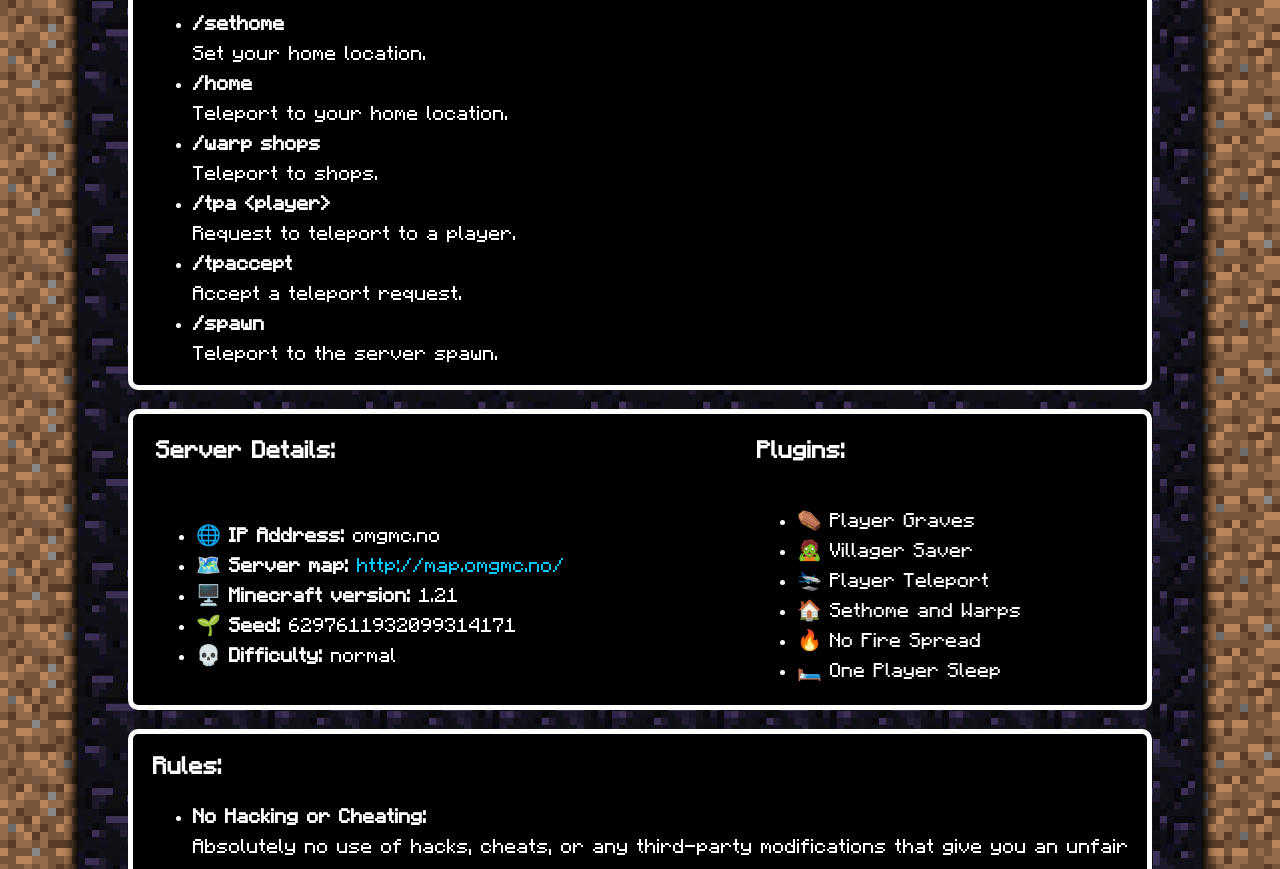
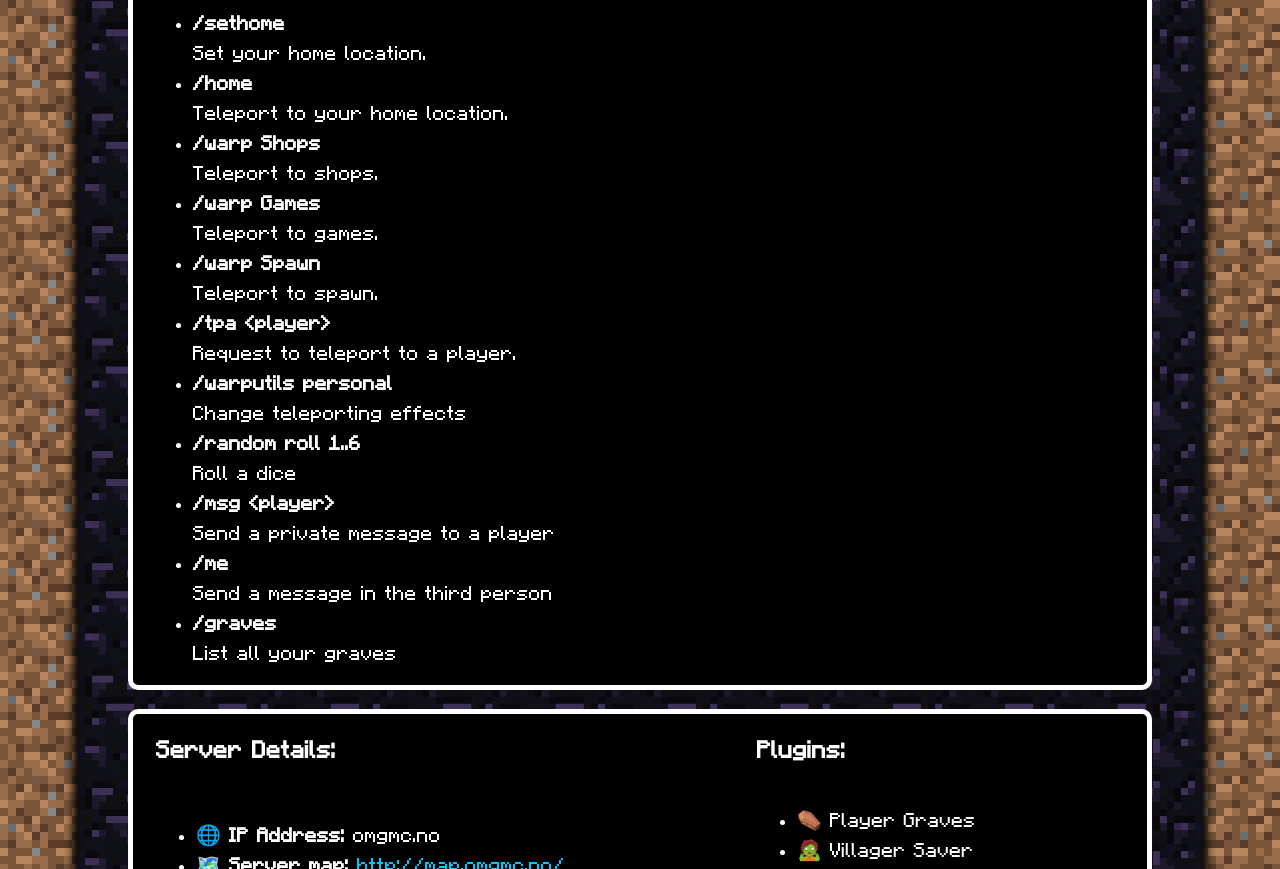
Before and after one commit to Sspect/web_omgmc.no, a plain HTML site: page index.html in a window 1280 px wide. Shown: the part 480-1349 px from the top of the page. Drawn offline with Linux system fonts and the light colour scheme.

Commit message:
new commands
after the fabric migaration several commands were changed

```diff
--- a/index.html
+++ b/index.html
@@ -45,10 +45,23 @@
             <ul>
                 <li><strong>/sethome</strong> <br>Set your home location.</li>
                 <li><strong>/home</strong> <br>Teleport to your home location.</li>
-                <li><strong>/warp shops</strong> <br>Teleport to shops.</li>
+                <li><strong>/warp Shops</strong> <br>Teleport to shops.</li>
+                <li><strong>/warp Games</strong> <br>Teleport to games.</li>
+                <li><strong>/warp Spawn</strong> <br>Teleport to spawn.</li>
                 <li><strong>/tpa &lt;player&gt;</strong> <br>Request to teleport to a player.</li>
-                <li><strong>/tpaccept</strong> <br>Accept a teleport request.</li>
-                <li><strong>/spawn</strong> <br>Teleport to the server spawn.</li>
+                <li><strong>/warputils personal</strong> <br>Change teleporting effects</li>
+                <li><strong>/random roll 1..6</strong> <br> Roll a dice</li></li>
+                <li><strong>/msg &lt;player&gt;</strong> <br> Send a private message to a player</li></li>
+                <!-- /me -->
+                <li><strong>/me</strong> <br> Send a message in the third person</li></li>
+                <!-- /graves -->
+                <li><strong>/graves</strong> <br> List all your graves</li></li>
+
+
+
+
+
+
         </div>
         <br>
         <table class="container_black">
@@ -66,7 +79,7 @@
                         <li>🌐 <strong>IP Address:</strong> omgmc.no</li>
                         <li>🗺️ <strong>Server map:</strong> <a href="http://map.omgmc.no/" target="_blank" class="text_link">http://map.omgmc.no/</a></li>
                         <li>🖥️ <strong>Minecraft version:</strong> 1.21</li>
-                        <li>🌱 <strong>Seed:</strong> 6297611932099314171</li>
+                        <li>🌱 <strong>Seed:</strong>6297611932099314171</li>
                         <li>💀 <strong>Difficulty:</strong> normal</li>
                     </ul>
                 </td>
```
